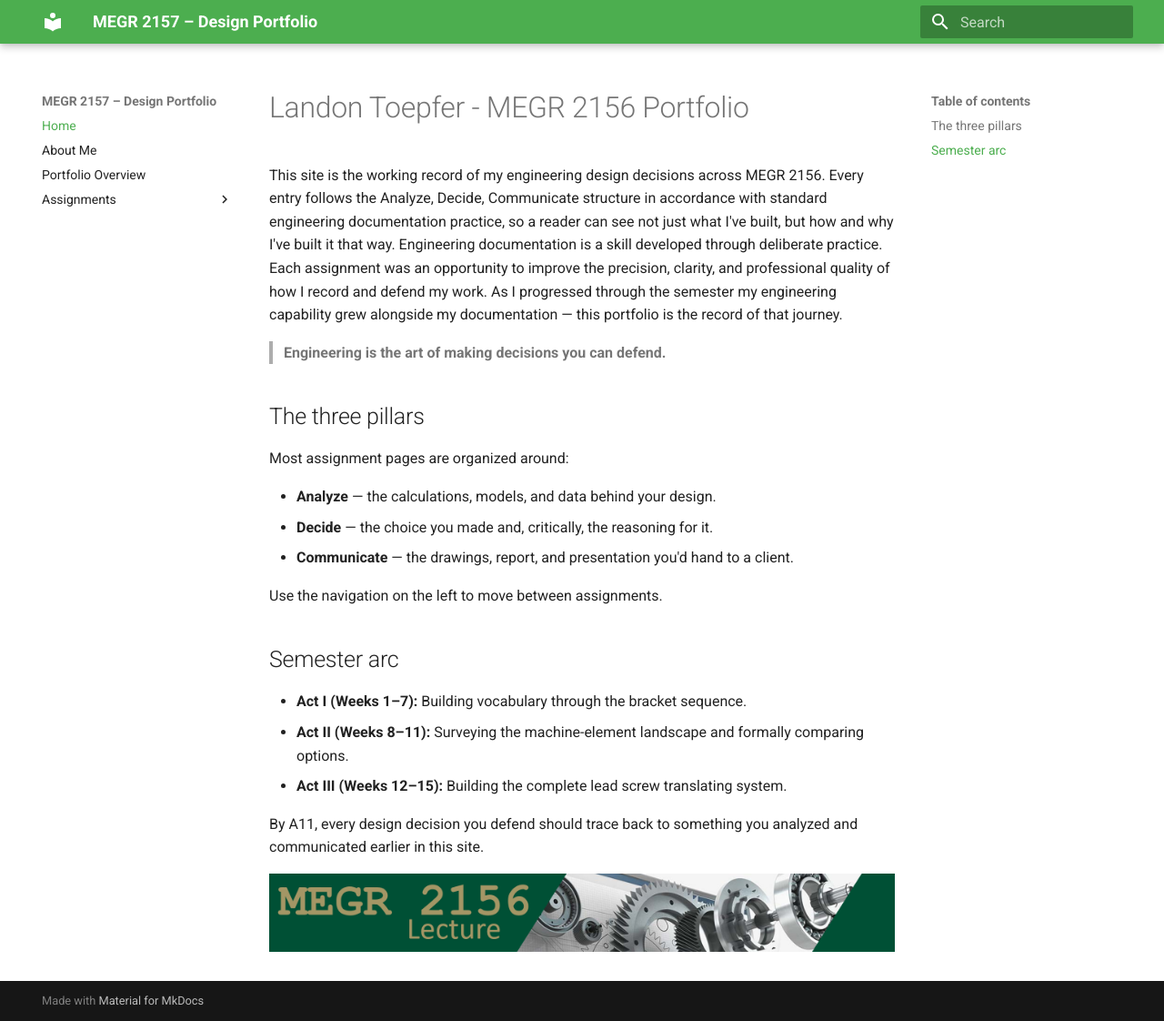
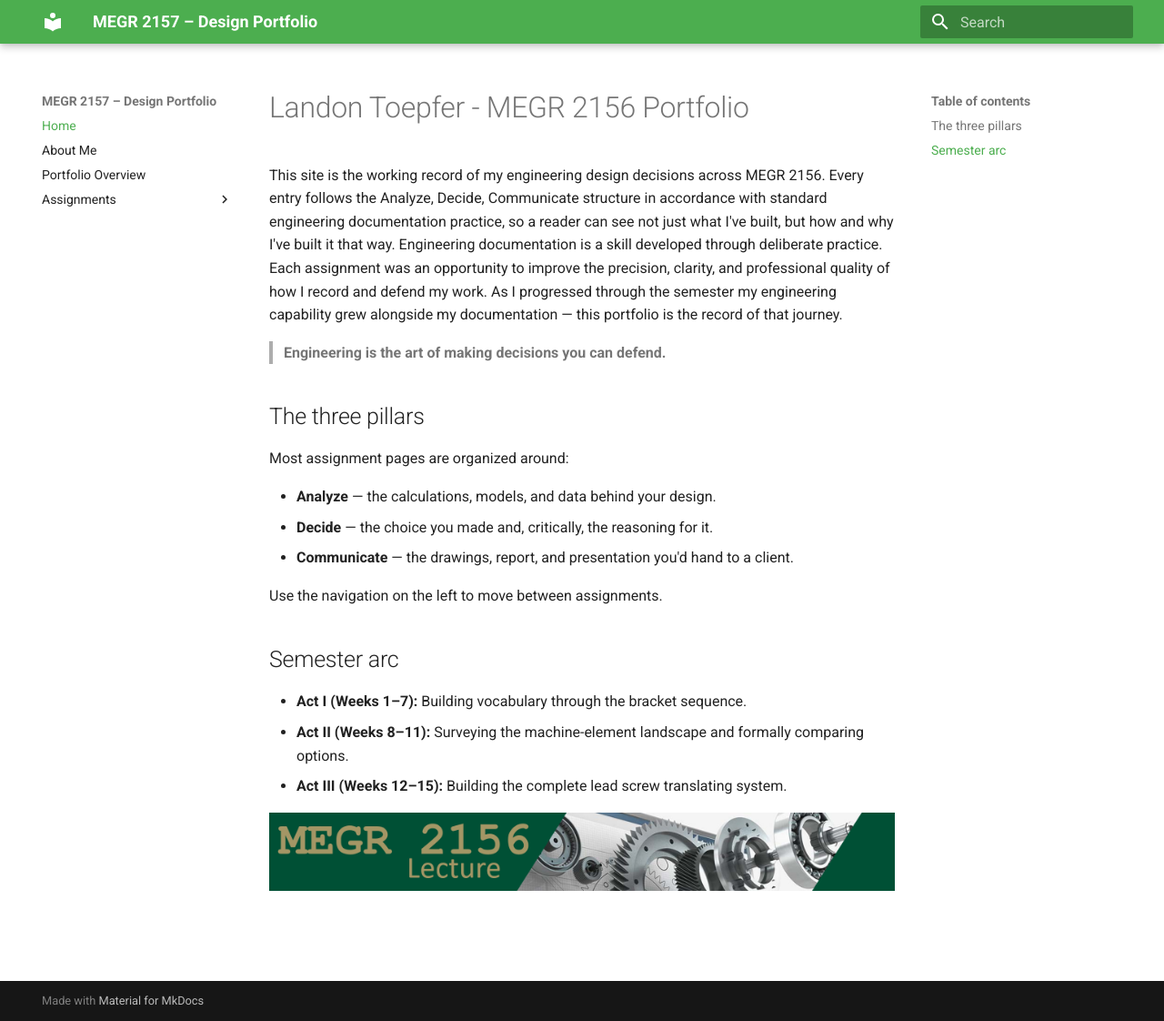
Before and after one commit to LandonToepfer/megr2157-portfolio, an MkDocs documentation site: the page built from docs/index.md, in a window 1280 px wide and 1122 px high. Shown: the whole window at 91% size. Built offline with MkDocs 1.6.1 and Material for MkDocs 9.7.7, drawn with Linux system fonts in a browser that asks for light colours.

Commit message:
Update index.md

```diff
--- a/docs/index.md
+++ b/docs/index.md
@@ -22,6 +22,6 @@ Use the navigation on the left to move between assignments.
 - **Act II (Weeks 8–11):** Surveying the machine-element landscape and formally comparing options.
 - **Act III (Weeks 12–15):** Building the complete lead screw translating system.
 
-By A11, every design decision you defend should trace back to something you analyzed and communicated earlier in this site.
+
 
 ![MEGR 2156-7 Title](MEGR2156title.png)
```
